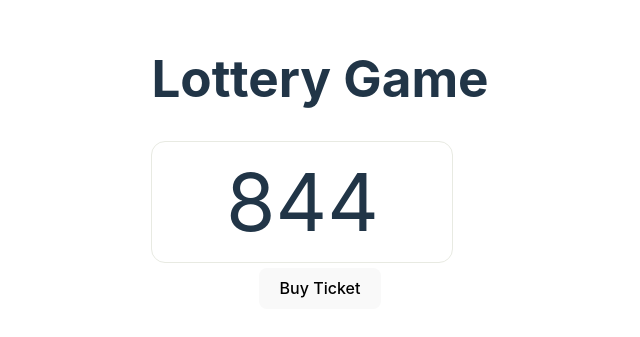
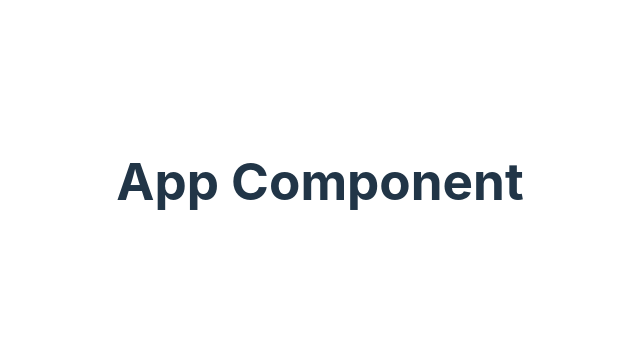
Before and after one commit to Abhay108cell/react, a React (Vite) app: page / in a window 1280 px wide. Shown: the part 219-556 px from the top of the page, without its empty margins (320-960 px from the left). Built offline with nearby package versions, Linux system fonts and the light colour scheme.

Commit message:
making enviorment for form in react

```diff
--- a/src/App.jsx
+++ b/src/App.jsx
@@ -1,25 +1,7 @@
-import LotteryGame from "./LotteryGame";
-import Ticket from "./Ticket";
-import { sum } from "./helper";
 function App(params) {
-
-
-  // let WinCond = (ticket)=>{
-  //   return  sum(ticket) === 15
-  // }
-  // let WinCond = (ticket)=>{
-  //   return  ticket.every((num)=> num === ticket[0])
-  // }
-  let WinCond = (ticket)=>{
-    return ticket[0] === 0;
-  }
   return(
     <>
-   {/* <TicketNum num={5} />
-   <TicketNum num={2} />
-   <TicketNum num={1} /> */}
-   {/* <Ticket ticket={[0,1,2]}/> */}
-   <LotteryGame num={3} WinCond={WinCond}/>
+    <h1>App Component</h1>
     </>
   )
 }
--- a/src/LotteryGame.css
+++ /dev/null
@@ -1,18 +0,0 @@
-.ticket {
-  display: flex;
-  justify-content: center;
-  align-items: center;
-  height: 50px;
-  width: 250px;
-  border: 1px solid black;
-  border-radius: 14px;
-  margin: 0 auto;
-}
-.center-button {
-  display: flex;
-  justify-content: center;
-}
-.center-item {
-  display: flex;
-  justify-content: center;
-}
--- a/src/LotteryGame.jsx
+++ /dev/null
@@ -1,28 +0,0 @@
-import Ticket  from "./Ticket";
-import "./LotteryGame.css"
-import { useState } from "react";
-// import "./LotteryGame.css";
-import { genNumber, sum } from "./helper";
-export default function LotteryGame({num=3, WinCond}){
-  let [ticket, setTicket] = useState(genNumber(num))
-  let isWinning = WinCond(ticket)
-
-  let buyTicket= ()=>{
-    setTicket(genNumber(num));
-  }
-
-  return(
-    <div><h1>Lottery Game </h1>
-    <Ticket ticket={ticket}/>
-    <div className="center-button">
-
-
-    <button   onClick={buyTicket}>Buy Ticket</button>
-
-    </div>
-    <h3 className="center-item">{isWinning && "congratulations you won!"}</h3>
-
-    </div>
-
-  )
-}
--- a/src/Ticket.css
+++ /dev/null
@@ -1,8 +0,0 @@
-.Ticket{
-  border : 1px solid rgb(232, 234, 226);
-  border-radius: 14px;
-  width: 300px;
-  margin-bottom: 5px;
-  display: flex;
-  justify-content: center;
-}
--- a/src/Ticket.jsx
+++ /dev/null
@@ -1,17 +0,0 @@
-import TicketNum from  "./TicketNum";
-import "./Ticket.css"
-export default function Ticket({ticket}){
-  return(
-    <div className="Ticket">
-  {/* <TicketNum num={ticket[0]}/ >
-  <TicketNum num={ticket[1]}/ >
-<TicketNum num={ticket[2]}/ > */}
-
-{/* <p className="tickets">Tickets</p> */}
- {ticket.map((num, idx)=>(
-  <TicketNum key={idx} num={num}/>
- ))}
-
-    </div>
-  )
-}
--- a/src/TicketNum.css
+++ /dev/null
@@ -1,3 +0,0 @@
-.TicketNum{
-  font-size: 5rem;
-}
--- a/src/TicketNum.jsx
+++ /dev/null
@@ -1,6 +0,0 @@
-import "./TicketNum.css"
-export default function TicketNum({num}){
-  return(
-    <span className="TicketNum">{num}</span>
-  )
-}
--- a/src/helper.js
+++ /dev/null
@@ -1,14 +0,0 @@
-function genNumber(n){
-  let arr = new Array(n)
-  for(let i=0; i<n; i++){
-    arr[i] = Math.floor(Math.random() * 10);
-  }
-  return arr;
-
-}
-
-function sum(arr){
-  return arr.reduce((sum, currSum)=> sum + currSum , 0)
-}
-
-export {genNumber, sum};
```
